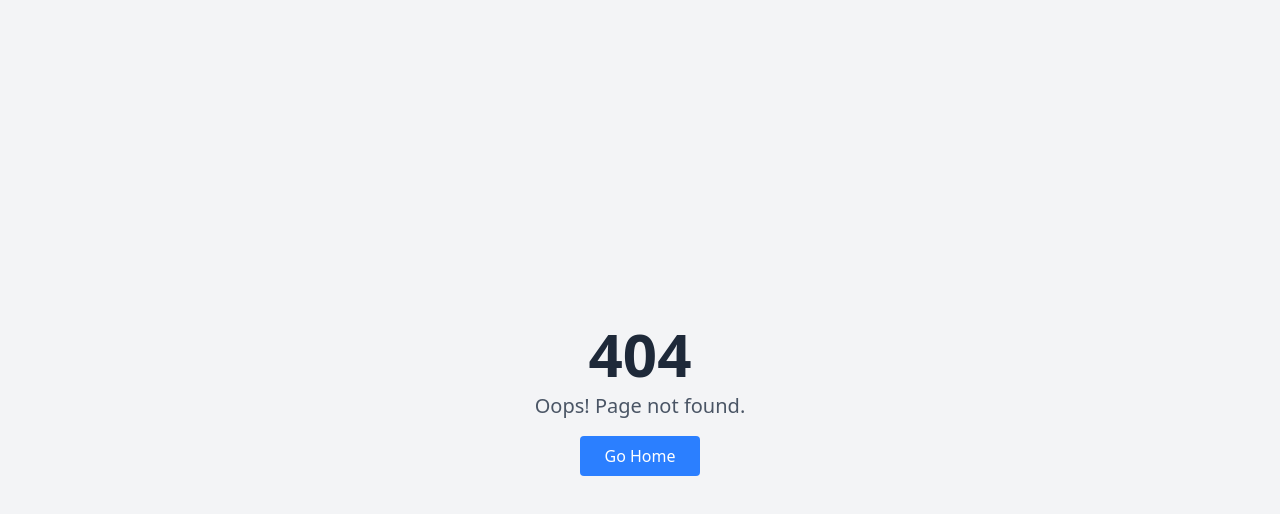
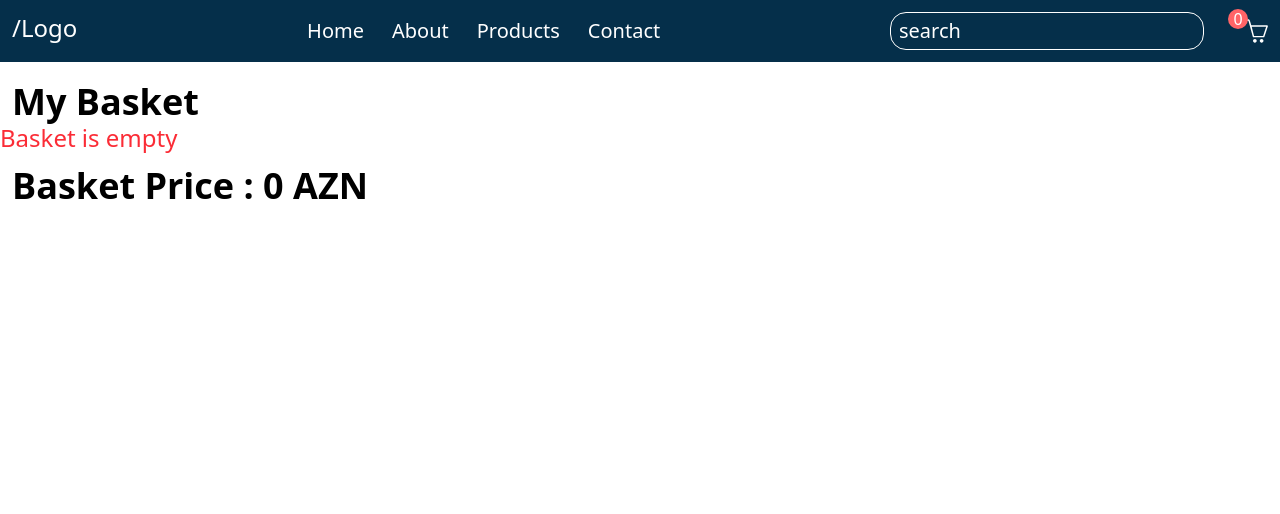
Before and after one commit to Raooph/cours-tasks-, a React (Vite) app in the folder practice-project/: page /basket in a window 1280 px wide. Before the commit this address had no page. Shown: the top 514 px of the page. Built offline with nearby package versions, Linux system fonts and the light colour scheme.

Commit message:
added confirmation of deletion and total cost to cart

```diff
--- a/practice-project/src/App.jsx
+++ b/practice-project/src/App.jsx
@@ -7,7 +7,11 @@ import ProductDetailed from './pages/Products'
 
 
 const App=()=> {
-  const routes=[{id:0,path:"/",element:<Home/>},{id:1,path:"/products/:slug",element:<ProductDetailed/>},{id:2,path:"/basket/:slug",element:<Basket/>}]
+  const routes=[
+    {id:0,path:"/",element: <Home/>},
+    {id:1,path:"/products/:slug",element: <ProductDetailed/>},
+    {id:2,path:"/basket",element: <Basket/> },
+  ];
 
   return(
     <>
--- a/practice-project/src/pages/Basket.jsx
+++ b/practice-project/src/pages/Basket.jsx
@@ -1,10 +1,80 @@
-import React from 'react'
+import React, { useEffect, useState } from 'react'
+import UseBasket from '../Store/Basket'
+import Nav from '../Nav';
+import { FaTrash } from "react-icons/fa";
+import Swal from 'sweetalert2'
+const Basket = () => {
+  const {basket, changeProductCount,deleteProductsFromBasket }=UseBasket();
+  const [basketTotalPrice,setBasketTotalPrice]=useState(0);
+  useEffect(()=>{
+    let sum=0;
+    basket.forEach( ({totalPrice})=> {
+      sum+=totalPrice;});
+      setBasketTotalPrice(sum);
+  },[basket])
 
-const Basket = () => {
+  const deleteProducts=(id)=>{
+    Swal.fire({
+      title: 'Are you sure ?',
+      showDenyButton: true,
+      showCancelButton: true,
+      confirmButtonText: 'Yes',
+      denyButtonText: 'No',
+      customClass: {
+        actions: 'my-actions',
+        cancelButton: 'order-1 right-gap',
+        confirmButton: 'order-2',
+        denyButton: 'order-3',
+      },
+    }).then((result) => {
+      if (result.isConfirmed) {
+        deleteProductsFromBasket(id);
+        Swal.fire('Successfully deleted!', '', 'success')
+      } else if (result.isDenied) {
+        Swal.fire('Failed to delete', '', 'info')
+      }
+    })
+
+
+
+  }
   return (
-    <div>
+    <>
+    <Nav/>
+    <div className='text-4xl font-bold mt-5 px-3'>My Basket</div>
+    {!basket.length ? (
+      <p className='text-red-500 text-2xl'>Basket is empty</p>
+    ):(
+      <div>
+          {basket.map(({id,images,title,price,description,count,totalPrice})=>{
+            return (
+            <div key={id} className='grid mt-4 grid-cols-[1fr_3fr] gap-16 border-2 border-gray-300 p-2'>
+              <div><img src={images[0]} className='w-full h-[350px] object-cover' /></div>
+              <div>
+              <h2 className='text-black  font-bold text-4xl '>{title}</h2>
+            <h2 className='font-medium mt-4 w-6xl text-2xl '>{description}</h2>
+            <h2 className='text-red-600 font-medium text-3xl mt-4'>{price} AZN</h2>
+           <div className='flex my-9 gap-2 text-3xl font-bold'>
+           <button onClick={()=>changeProductCount(id,"-")} className='bg-slate-500  hover:bg-slate-600 text-white cursor-pointer font-bold  rounded-full justify-center items-center w-10 h-10 ' >-</button>
+            <div>{count}</div>
+            <button onClick={()=>changeProductCount(id,"+")} className='bg-slate-500  hover:bg-slate-600 text-white cursor-pointer font-bold  rounded-full justify-center items-center w-10 h-10 '>+</button>
+           </div>
+           <div className='flex justify-between items-end'>
+           <p className='text-3xl text-red-500 font-bold'>Total Price: {totalPrice} AZN</p>
+           <p className='text-3xl text-red-500 cursor-pointer' onClick={()=>deleteProducts(id)}><FaTrash /></p>
+           </div>
+              </div>
 
-    </div>
+
+            </div>
+            );
+          })}
+      </div>
+    )
+  }
+  <div className='text-4xl font-bold m-3'>Basket Price : {basketTotalPrice} AZN</div>
+    </>
+
   )
 }
 
--- a/practice-project/src/pages/Products.jsx
+++ b/practice-project/src/pages/Products.jsx
@@ -33,7 +33,7 @@ const ProductDetailed = () => {
       return <Loader/>
     }
     const addBasket=()=>{
-      const data={...product,count:1}
+      const data={...product,count:1,totalPrice: product.price};
       addNewProduct(data);
       setIsAdded(true);
     }
```
